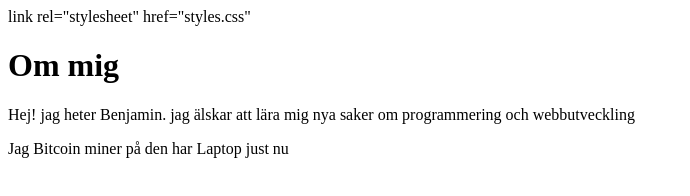
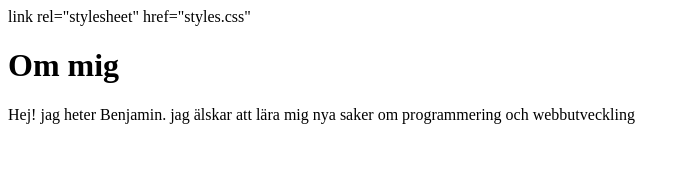
Before and after one commit to Benjamin123456-byte/Tor16, a plain HTML site: page about.html in a window 1280 px wide. Shown: the whole page, without its empty margins (0-690 px from the left). Drawn offline with Linux system fonts and the light colour scheme.

Commit message:
Update about.html

```diff
--- a/about.html
+++ b/about.html
@@ -10,7 +10,7 @@
     <h1> Om mig </h1>
     <p> Hej! jag heter Benjamin. jag älskar att lära mig nya saker om programmering och webbutveckling</p>
     <div>
-        <p> Jag Bitcoin miner på den har Laptop just nu </p>
+        <p> </p>
 
 
     </div>
```
